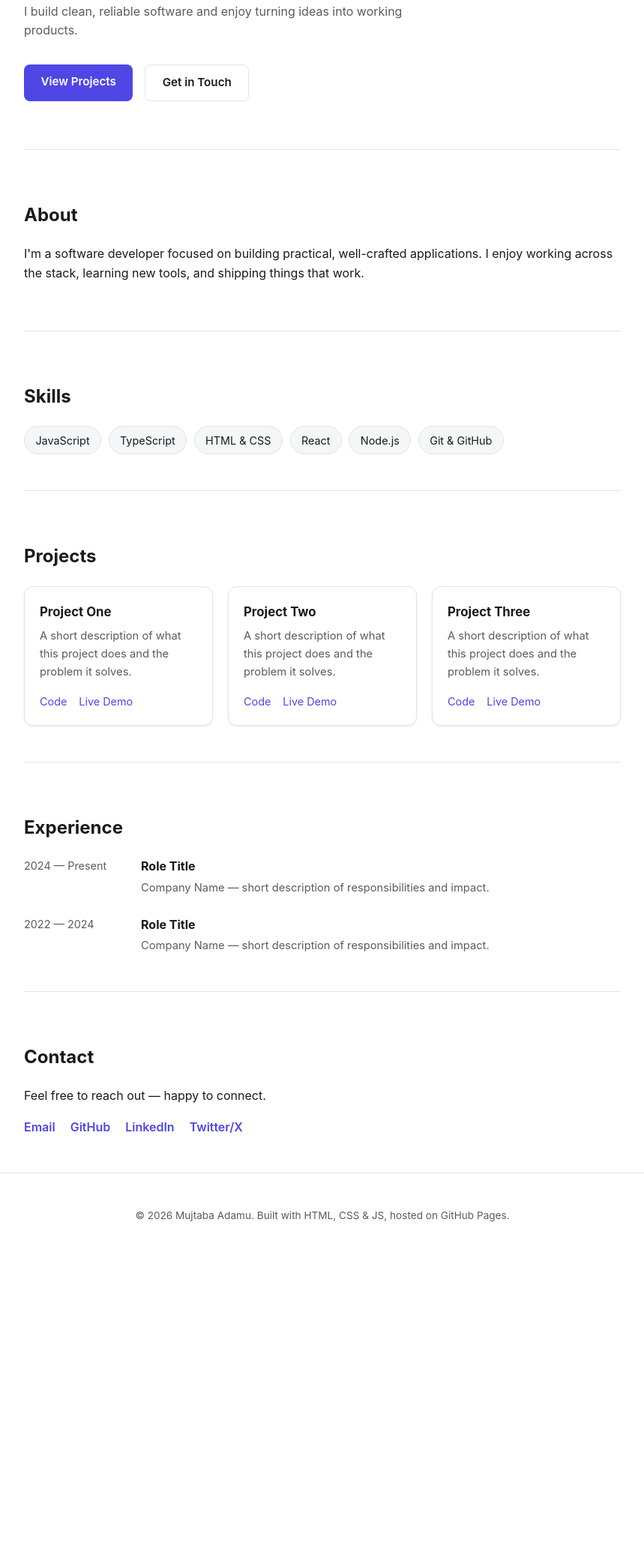
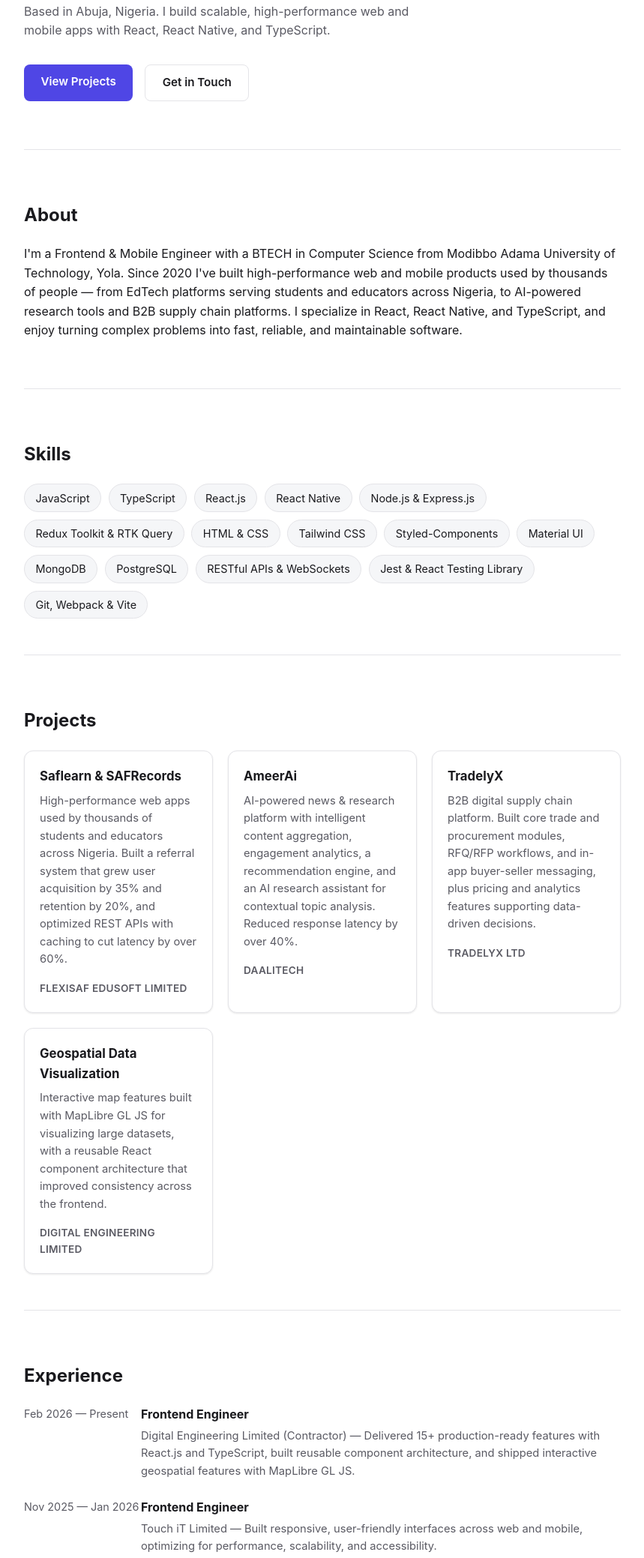
Before and after one commit to mujtabadamu/mujtabadamu.github.io, a plain HTML site: page index.html in a window 1280 px wide. Shown: the part 279-2357 px from the top of the page at 75% size, without its empty margins (210-1069 px from the left). Before the commit the page ends 1957 px from the top, so only its background shows below. Drawn offline with Linux system fonts and the light colour scheme.

Commit message:
Populate site with real resume content

```diff
--- a/index.html
+++ b/index.html
@@ -3,8 +3,8 @@
 <head>
   <meta charset="UTF-8" />
   <meta name="viewport" content="width=device-width, initial-scale=1.0" />
-  <title>Mujtaba Adamu — Software Developer</title>
-  <meta name="description" content="Portfolio of Mujtaba Adamu, Software Developer." />
+  <title>Mujtaba Adamu — Frontend &amp; Mobile Engineer</title>
+  <meta name="description" content="Portfolio of Mujtaba Adamu, Frontend &amp; Mobile Engineer specializing in React and React Native." />
   <link rel="stylesheet" href="style.css" />
 </head>
 <body>
@@ -23,8 +23,8 @@
   <main id="top">
     <section class="hero">
       <h1>Hi, I'm <span class="accent">Mujtaba Adamu</span></h1>
-      <p class="subtitle">Software Developer</p>
-      <p class="tagline">I build clean, reliable software and enjoy turning ideas into working products.</p>
+      <p class="subtitle">Frontend &amp; Mobile Engineer · Full Stack Developer · React &amp; React Native Specialist</p>
+      <p class="tagline">Based in Abuja, Nigeria. I build scalable, high-performance web and mobile apps with React, React Native, and TypeScript.</p>
       <div class="cta">
         <a class="btn btn-primary" href="#projects">View Projects</a>
         <a class="btn btn-secondary" href="#contact">Get in Touch</a>
@@ -34,9 +34,12 @@
     <section id="about" class="section">
       <h2>About</h2>
       <p>
-        I'm a software developer focused on building practical, well-crafted applications.
-        <!-- TODO: replace with your real bio -->
-        I enjoy working across the stack, learning new tools, and shipping things that work.
+        I'm a Frontend &amp; Mobile Engineer with a BTECH in Computer Science from Modibbo Adama
+        University of Technology, Yola. Since 2020 I've built high-performance web and mobile
+        products used by thousands of people — from EdTech platforms serving students and
+        educators across Nigeria, to AI-powered research tools and B2B supply chain platforms.
+        I specialize in React, React Native, and TypeScript, and enjoy turning complex problems
+        into fast, reliable, and maintainable software.
       </p>
     </section>
 
@@ -45,11 +48,19 @@
       <ul class="skills-list">
         <li>JavaScript</li>
         <li>TypeScript</li>
+        <li>React.js</li>
+        <li>React Native</li>
+        <li>Node.js &amp; Express.js</li>
+        <li>Redux Toolkit &amp; RTK Query</li>
         <li>HTML &amp; CSS</li>
-        <li>React</li>
-        <li>Node.js</li>
-        <li>Git &amp; GitHub</li>
-        <!-- TODO: edit this list to match your real skills -->
+        <li>Tailwind CSS</li>
+        <li>Styled-Components</li>
+        <li>Material UI</li>
+        <li>MongoDB</li>
+        <li>PostgreSQL</li>
+        <li>RESTful APIs &amp; WebSockets</li>
+        <li>Jest &amp; React Testing Library</li>
+        <li>Git, Webpack &amp; Vite</li>
       </ul>
     </section>
 
@@ -57,30 +68,49 @@
       <h2>Projects</h2>
       <div class="cards">
         <article class="card">
-          <h3>Project One</h3>
-          <p>A short description of what this project does and the problem it solves.</p>
+          <h3>Saflearn &amp; SAFRecords</h3>
+          <p>
+            High-performance web apps used by thousands of students and educators across Nigeria.
+            Built a referral system that grew user acquisition by 35% and retention by 20%, and
+            optimized REST APIs with caching to cut latency by over 60%.
+          </p>
           <div class="card-links">
-            <a href="#" target="_blank" rel="noopener">Code</a>
-            <a href="#" target="_blank" rel="noopener">Live Demo</a>
+            <span>FlexiSAF Edusoft Limited</span>
           </div>
         </article>
         <article class="card">
-          <h3>Project Two</h3>
-          <p>A short description of what this project does and the problem it solves.</p>
+          <h3>AmeerAi</h3>
+          <p>
+            AI-powered news &amp; research platform with intelligent content aggregation,
+            engagement analytics, a recommendation engine, and an AI research assistant for
+            contextual topic analysis. Reduced response latency by over 40%.
+          </p>
           <div class="card-links">
-            <a href="#" target="_blank" rel="noopener">Code</a>
-            <a href="#" target="_blank" rel="noopener">Live Demo</a>
+            <span>Daalitech</span>
           </div>
         </article>
         <article class="card">
-          <h3>Project Three</h3>
-          <p>A short description of what this project does and the problem it solves.</p>
+          <h3>TradelyX</h3>
+          <p>
+            B2B digital supply chain platform. Built core trade and procurement modules,
+            RFQ/RFP workflows, and in-app buyer-seller messaging, plus pricing and analytics
+            features supporting data-driven decisions.
+          </p>
           <div class="card-links">
-            <a href="#" target="_blank" rel="noopener">Code</a>
-            <a href="#" target="_blank" rel="noopener">Live Demo</a>
+            <span>TradelyX Ltd</span>
           </div>
         </article>
-        <!-- TODO: replace these three cards with your real projects -->
+        <article class="card">
+          <h3>Geospatial Data Visualization</h3>
+          <p>
+            Interactive map features built with MapLibre GL JS for visualizing large datasets,
+            with a reusable React component architecture that improved consistency across the
+            frontend.
+          </p>
+          <div class="card-links">
+            <span>Digital Engineering Limited</span>
+          </div>
+        </article>
       </div>
     </section>
 
@@ -88,20 +118,47 @@
       <h2>Experience</h2>
       <ol class="timeline">
         <li>
-          <div class="timeline-date">2024 — Present</div>
+          <div class="timeline-date">Feb 2026 — Present</div>
           <div class="timeline-body">
-            <h3>Role Title</h3>
-            <p>Company Name — short description of responsibilities and impact.</p>
+            <h3>Frontend Engineer</h3>
+            <p>Digital Engineering Limited (Contractor) — Delivered 15+ production-ready features with React.js and TypeScript, built reusable component architecture, and shipped interactive geospatial features with MapLibre GL JS.</p>
           </div>
         </li>
         <li>
-          <div class="timeline-date">2022 — 2024</div>
+          <div class="timeline-date">Nov 2025 — Jan 2026</div>
           <div class="timeline-body">
-            <h3>Role Title</h3>
-            <p>Company Name — short description of responsibilities and impact.</p>
+            <h3>Frontend Engineer</h3>
+            <p>Touch iT Limited — Built responsive, user-friendly interfaces across web and mobile, optimizing for performance, scalability, and accessibility.</p>
           </div>
         </li>
-        <!-- TODO: replace with your real experience/education -->
+        <li>
+          <div class="timeline-date">Dec 2024 — Present</div>
+          <div class="timeline-body">
+            <h3>Software Engineer</h3>
+            <p>TradelyX Ltd — Built core trade and procurement modules, RFQ/RFP workflows, in-app messaging, and pricing/analytics features for a B2B digital supply chain platform.</p>
+          </div>
+        </li>
+        <li>
+          <div class="timeline-date">Nov 2024 — Dec 2025</div>
+          <div class="timeline-body">
+            <h3>Software Engineer</h3>
+            <p>Daalitech — Built AmeerAi, an AI-powered news &amp; research platform, including a recommendation engine and AI research assistant, cutting response latency by over 40%.</p>
+          </div>
+        </li>
+        <li>
+          <div class="timeline-date">2023 — Nov 2024</div>
+          <div class="timeline-body">
+            <h3>React &amp; React Native Developer</h3>
+            <p>Lellall — Developed responsive, performant web and mobile apps, improving load speed and navigation flow by 25% across devices.</p>
+          </div>
+        </li>
+        <li>
+          <div class="timeline-date">Jan 2020 — Present</div>
+          <div class="timeline-body">
+            <h3>Software Engineer</h3>
+            <p>FlexiSAF Edusoft Limited — Built Saflearn and SAFRecords, optimized REST APIs (60%+ latency reduction), implemented Redux Toolkit, and built a referral system that grew acquisition 35% and retention 20%.</p>
+          </div>
+        </li>
       </ol>
     </section>
 
@@ -110,10 +167,9 @@
       <p>Feel free to reach out — happy to connect.</p>
       <div class="contact-links">
         <a href="mailto:mujtabadamu@gmail.com">Email</a>
+        <a href="tel:+2348068279731">Phone</a>
         <a href="https://github.com/mujtabadamu" target="_blank" rel="noopener">GitHub</a>
-        <a href="https://linkedin.com/in/mujtabadamu" target="_blank" rel="noopener">LinkedIn</a>
-        <a href="https://twitter.com/mujtabadamu" target="_blank" rel="noopener">Twitter/X</a>
-        <!-- TODO: update LinkedIn/Twitter links to your real profiles -->
+        <a href="https://www.linkedin.com/in/mujtaba-adamu" target="_blank" rel="noopener">LinkedIn</a>
       </div>
     </section>
   </main>
--- a/style.css
+++ b/style.css
@@ -234,7 +234,11 @@ main {
 .card-links {
   display: flex;
   gap: 1rem;
-  font-size: 0.9rem;
+  font-size: 0.85rem;
+  color: var(--text-muted);
+  font-weight: 600;
+  text-transform: uppercase;
+  letter-spacing: 0.02em;
 }
 
 .timeline {
```
